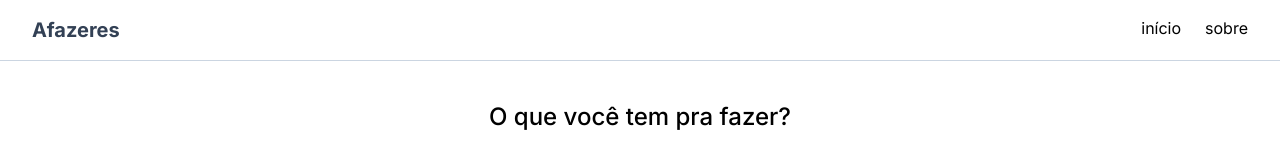
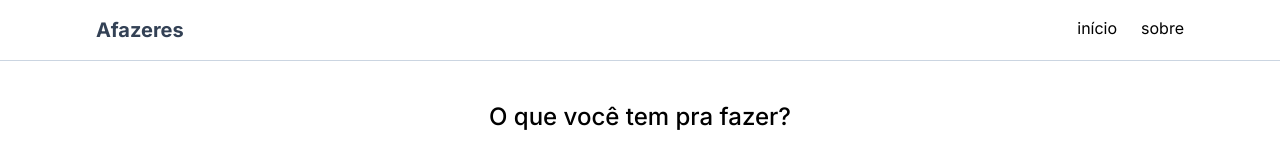
Before and after one commit to AmodeusR/fullstack-todo-app, a Next.js app: page / in a window 1280 px wide. Shown: the top 147 px of the page. Built offline with nearby package versions, Linux system fonts and the light colour scheme; no server answers; the database is empty.

Commit message:
Update header padding-x

```diff
--- a/src/components/header.tsx
+++ b/src/components/header.tsx
@@ -2,7 +2,7 @@ import React from "react";
 
 const Header = () => {
   return (
-    <header className="flex justify-between border-b-[1px] border-slate-300 w-full px-8 py-4">
+    <header className="flex justify-between border-b-[1px] border-slate-300 w-full px-24 py-4">
       <span className="font-bold text-xl text-slate-700">Afazeres</span>
       <ul className="flex justify-between gap-6">
         <li className="cursor-pointer transition-colors hover:text-slate-500">
```
